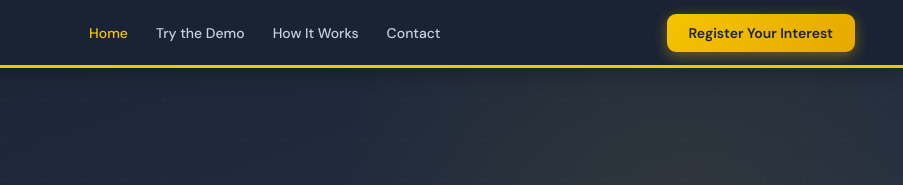
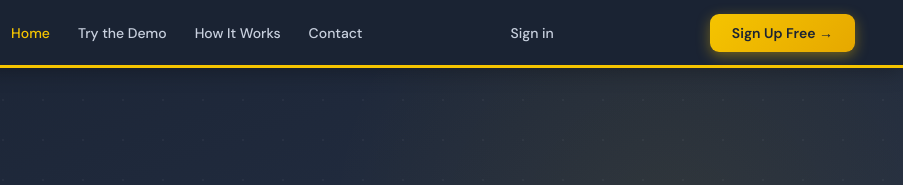
Before and after one commit to MrCawdell/TL-Landing, a plain HTML site: page index.html in a window 1280 px wide. Shown: the top 185 px of the page, 377-1280 px from the left. Drawn offline with Linux system fonts and the light colour scheme; no server answers.

Commit message:
Update index.html

```diff
--- a/index.html
+++ b/index.html
@@ -621,7 +621,8 @@
 
     <a onclick="showPage('contact')" id="nav-contact">Contact</a>
   </div>
-  <button class="nav-cta" onclick="openModal()">Register Your Interest</button>
+ <a href="https://app.tipperlink.com/login" style="color:var(--nav-text);text-decoration:none;font-size:14px;font-weight:500;margin-right:8px">Sign in</a>
+ <a href="https://app.tipperlink.com/register" class="nav-cta" style="text-decoration:none">Sign Up Free →</a>
   <button class="hamburger" id="hamburger" onclick="toggleMobileMenu()" aria-label="Menu">
     <span></span><span></span><span></span>
   </button>
```
